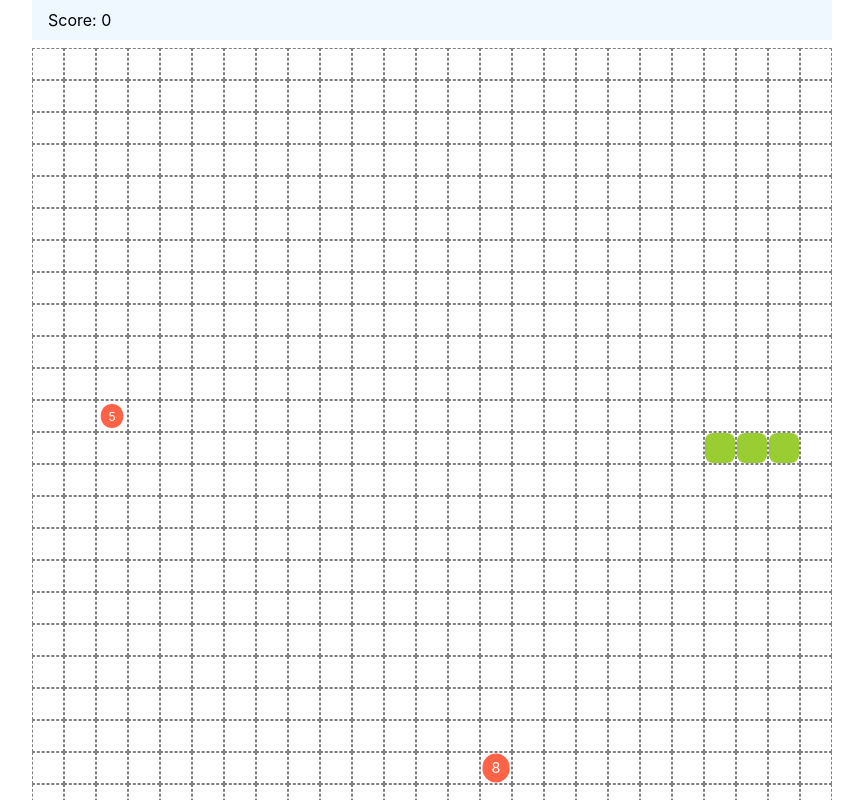
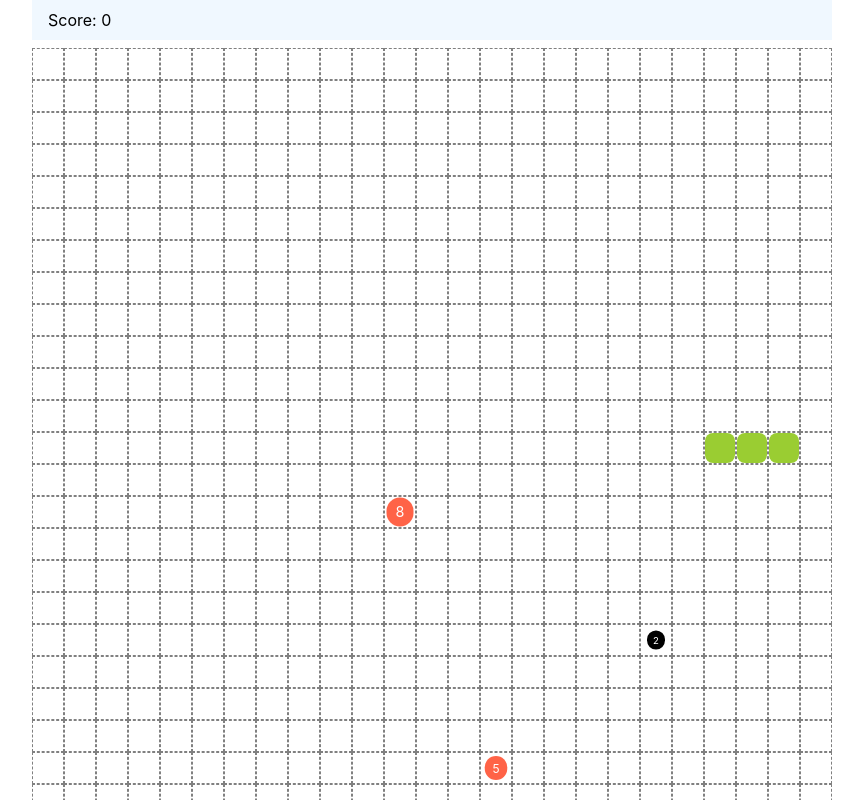
Before and after one commit to recruit-org/snake, a Next.js app: page / in a window 1280 px wide. Shown: the whole page, without its empty margins (208-1071 px from the left). Built offline with nearby package versions, Linux system fonts and the light colour scheme.

Commit message:
Poison added

```diff
--- a/pages/index.js
+++ b/pages/index.js
@@ -12,6 +12,7 @@ const CellType = {
   Snake: "snake",
   Food: "food",
   Empty: "empty",
+  Poison: "poison",
 };
 
 const Direction = {
@@ -34,6 +35,14 @@ const Cell = ({ x, y, type, remaining }) => {
       case CellType.Food:
         return {
           backgroundColor: "tomato",
+          borderRadius: 20,
+          width: 32,
+          height: 32,
+          transform: `scale(${0.5 + remaining / 20})`,
+        };
+      case CellType.Poison:
+        return {
+          backgroundColor: "black",
           borderRadius: 20,
           width: 32,
           height: 32,
@@ -100,6 +109,7 @@ const useSnake = () => {
   const [direction, setDirection] = useState(getInitialDirection());
 
   const [foods, setFoods] = useState([]);
+  const [poison, setPoison] = useState({});
 
   const score = snake.length - 3;
 
@@ -110,6 +120,7 @@ const useSnake = () => {
   const resetGame = useCallback(() => {
     setFoods([]);
     setDirection(getInitialDirection());
+    setPoison({});
   }, []);
 
   const removeFoods = useCallback(() => {
@@ -132,13 +143,23 @@ const useSnake = () => {
     [snake]
   );
 
+  const isPoison = useCallback( ({x,y}) => {  return poison.x === x && poison.y === y}, [poison])
+
   const addFood = useCallback(() => {
     let newFood = getRandomCell();
-    while (isSnake(newFood) || isFood(newFood)) {
+    while (isSnake(newFood) || isFood(newFood) || isPoison(newFood)) {
       newFood = getRandomCell();
     }
     setFoods((currentFoods) => [...currentFoods, newFood]);
   }, [isFood, isSnake]);
+
+  const addPoison = useCallback(() => {
+    let newPoison = getRandomCell();
+    while (isSnake(newPoison) || isFood(newPoison) || isPoison(newPoison)) {
+      newPoison = getRandomCell();
+    }
+    setPoison(newPoison);
+  },[isFood, isSnake])
 
   // move the snake
   const runSingleStep = useCallback(() => {
@@ -162,6 +183,11 @@ const useSnake = () => {
         return getDefaultSnake();
       }
 
+      if (isPoison(newHead)) {
+        resetGame();
+        return getDefaultSnake();
+      }
+
       // remove tail from the increased size snake
       // only if the newHead isn't a food
       if (!isFood(newHead)) {
@@ -181,6 +207,7 @@ const useSnake = () => {
   useInterval(runSingleStep, 200);
   useInterval(addFood, 3000);
   useInterval(removeFoods, 100);
+  useInterval(addPoison, 5000);
 
   useEffect(() => {
     const handleDirection = (direction, oppositeDirection) => {
@@ -232,6 +259,16 @@ const useSnake = () => {
       } else if (isSnake({ x, y })) {
         type = CellType.Snake;
       }
+      else if (isPoison({x,y})) {
+        type = CellType.Poison;
+        remaining =
+          5 -
+          Math.round(
+            (Date.now() -
+              poison.createdAt) /
+              1000
+          );
+      }
       cells.push(
         <Cell key={`${x}-${y}`} x={x} y={y} type={type} remaining={remaining} />
       );
```
